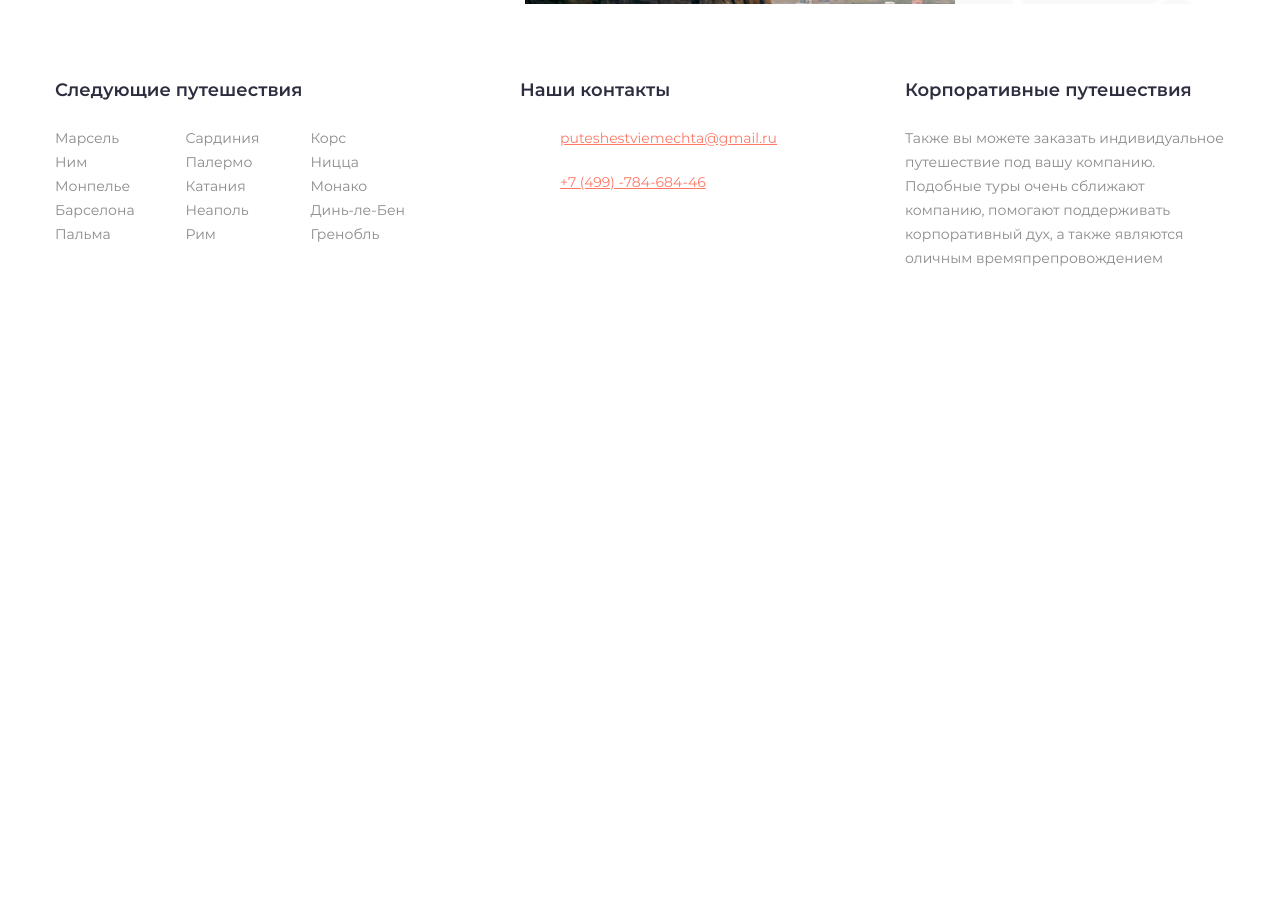
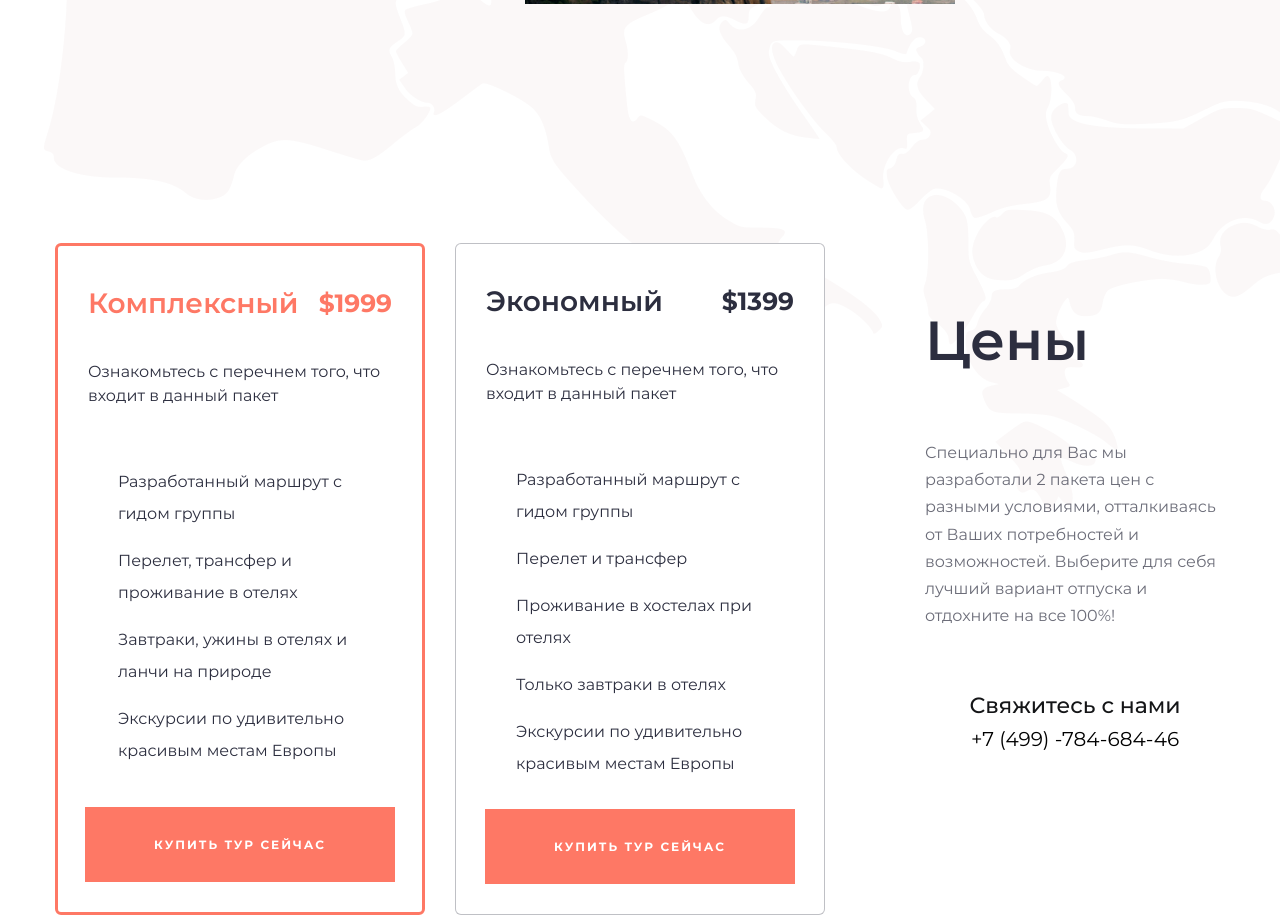
Before and after one commit to zharkowski/way, a website: page source/index.html in a window 1280 px wide. Shown: the part 3266-4185 px from the top of the page. Before the commit the page ends 3865 px from the top, so only its background shows below. Drawn offline with nearby package versions, Linux system fonts and the light colour scheme; files that its build step writes are made by us from their sources.

Commit message:
делает стилизацию блока цен

```diff
--- a/source/index.html
+++ b/source/index.html
@@ -289,7 +289,57 @@
         </div>
       </section>
 
-      <section class="prices" id="prices"></section>
+      <section class="prices" id="prices">
+        <div class="prices__description">
+          <h2 class="prices__header">Цены</h2>
+          <p class="prices__text">
+            Специально для Вас  мы разработали 2 пакета цен с разными условиями,
+            отталкиваясь от Ваших потребностей и возможностей.
+            Выберите для себя лучший вариант отпуска и отдохните на все 100%!
+          </p>
+          <span class="prices__contact-us">Свяжитесь с нами</span>
+          <a href="tel:+749978468446" class="prices__phone">+7 (499) -784-684-46</a>
+        </div>
+        <ul class="prices__list list">
+          <li class="prices__element">
+            <article class="prices__tariff tariff tariff--complex">
+              <div class="tariff__title-price-wrapper">
+                <h3 class="tariff__title">Комплексный</h3>
+                <span class="tariff__price">$1999</span>
+              </div>
+              <p class="tariff__text">
+                Ознакомьтесь с перечнем того, что входит в данный пакет
+              </p>
+              <ul class="tariff__list list">
+                <li class="tariff__item">Разработанный маршрут с гидом группы</li>
+                <li class="tariff__item">Перелет, трансфер и проживание в отелях</li>
+                <li class="tariff__item">Завтраки, ужины в отелях и ланчи на природе</li>
+                <li class="tariff__item">Экскурсии по удивительно красивым местам Европы</li>
+              </ul>
+              <button class="tariff__button button">купить тур сейчас</button>
+            </article>
+          </li>
+          <li class="prices__element">
+            <article class="prices__tariff tariff tariff--economic">
+              <div class="tariff__title-price-wrapper">
+                <h3 class="tariff__title">Экономный</h3>
+                <span class="tariff__price">$1399</span>
+              </div>
+              <p class="tariff__text">
+                Ознакомьтесь с перечнем того, что входит в данный пакет
+              </p>
+              <ul class="tariff__list list">
+                <li class="tariff__item">Разработанный маршрут с гидом группы</li>
+                <li class="tariff__item">Перелет и трансфер</li>
+                <li class="tariff__item">Проживание в хостелах при отелях</li>
+                <li class="tariff__item">Только завтраки в отелях</li>
+                <li class="tariff__item">Экскурсии по удивительно красивым местам Европы</li>
+              </ul>
+              <button class="tariff__button button">купить тур сейчас</button>
+            </article>
+          </li>
+        </ul>
+      </section>
     </div>
 
     <section class="form"></section>
--- a/source/sass/blocks/button.scss
+++ b/source/sass/blocks/button.scss
@@ -6,6 +6,7 @@
   padding-left: 40px;
   padding-right: 40px;
   box-sizing: border-box;
+  border: none;
 
   background-color: $accent;
 
--- a/source/sass/blocks/page-main.scss
+++ b/source/sass/blocks/page-main.scss
@@ -1,7 +1,8 @@
 .page-main__tabs-prices-wrapper {
   background-image: url("../img/tabs-prices-bg-desktop.png");
-  background-size: 100%;
-  background-position: top center;
+  background-repeat: no-repeat;
+  background-size: 1444px auto;
+  background-position: center 134px;
 }
 
 @media (max-width: $desktop-width) {
--- /dev/null
+++ b/source/sass/blocks/prices.scss
@@ -0,0 +1,108 @@
+.prices {
+  @include wrapper();
+  margin-top: 239px;
+  display: flex;
+  flex-direction: row-reverse;
+  justify-content: space-between;
+}
+
+.prices__list {
+  display: flex;
+}
+
+.prices__description {
+  width: 300px;
+}
+
+.prices__header {
+  display: flex;
+  margin: 53px 0;
+
+  font-style: normal;
+  font-weight: 600;
+  font-size: 55px;
+  line-height: 90px;
+  align-items: center;
+}
+
+.prices__text {
+  font-style: normal;
+  font-weight: normal;
+  font-size: 16px;
+  line-height: 170%;
+  color: rgba(44, 46, 63, 0.7);
+  margin-bottom: 60px;
+}
+
+.prices__contact-us {
+  display: block;
+  text-align: center;
+
+  font-style: normal;
+  font-weight: 500;
+  font-size: 22px;
+  line-height: 34px;
+  color: $very-dark;
+}
+
+.prices__phone {
+  display: block;
+  text-align: center;
+
+  font-style: normal;
+  font-weight: normal;
+  font-size: 20px;
+  line-height: 32px;
+  color: $black;
+}
+
+.prices__tariff {
+  height: 100%;
+}
+
+@media (max-width: $desktop-width) {
+  .prices {
+    margin-top: 80px;
+    display: block;
+  }
+
+  .prices__description {
+    width: 100%;
+  }
+
+  .prices__header {
+    display: block;
+    margin: 0 auto;
+    font-style: normal;
+    font-weight: 600;
+    font-size: 30px;
+    line-height: 150%;
+    text-align: center;
+  }
+
+  .prices__text {
+    text-align: center;
+    margin-top: 20px;
+    margin-bottom: 30px;
+  }
+
+  .prices__contact-us {
+    margin-bottom: 10px;
+    font-size: 18px;
+    line-height: 34px;
+  }
+
+  .prices__phone {
+    font-style: normal;
+    font-weight: normal;
+    font-size: 18px;
+    line-height: 32px;
+    color: $accent;
+  }
+
+  .prices__list {
+    margin-top: 30px;
+    justify-content: space-evenly;
+    flex-wrap: wrap;
+  }
+}
--- /dev/null
+++ b/source/sass/blocks/tariff.scss
@@ -0,0 +1,139 @@
+.tariff {
+  display: flex;
+  flex-direction: column;
+  width: 370px;
+  min-height: 672px;
+  padding: 40px 30px 30px 30px;
+  margin-right: 30px;
+  background-color: $white;
+  border: 1px solid rgba(44, 46, 63, 0.3);
+  border-radius: 6px;
+  box-sizing: border-box;
+
+  font-style: normal;
+  font-weight: normal;
+  font-size: 16px;
+  line-height: 24px;
+  align-items: center;
+
+  color: $text-color;
+
+
+  &--complex {
+    border: 3px solid $accent;
+  }
+}
+
+.tariff__title-price-wrapper {
+  display: flex;
+  width: 100%;
+  margin-bottom: 40px;
+  justify-content: space-between;
+  color: $text-color;
+}
+
+.tariff--complex .tariff__title-price-wrapper {
+  color: $accent;
+}
+
+.tariff__title {
+  margin: 0;
+  font-style: normal;
+  font-weight: 600;
+  font-size: 28px;
+  line-height: 34px;
+
+  align-items: center;
+}
+
+.tariff__price {
+  font-style: normal;
+  font-weight: bold;
+  font-size: 25px;
+  line-height: 34px;
+
+  display: flex;
+  align-items: center;
+  text-align: right;
+}
+
+.tariff__text {
+  margin-top: 0;
+  margin-bottom: 28px;
+}
+
+.tariff__list {
+  flex-grow: 1;
+  padding-top: 30px;
+}
+
+.tariff__item {
+  padding-left: 30px;
+  margin-bottom: 15px;
+
+  font-style: normal;
+  font-weight: normal;
+  font-size: 16px;
+  line-height: 32px;
+  color: $text-color;
+}
+
+.tariff__button {
+  display: flex;
+  justify-content: center;
+  width: 310px;
+}
+
+@media (max-width: $desktop-width) {
+  .tariff {
+    margin-right: 0;
+    width: 288px;
+    min-height: 629px;
+    padding: 30px 20px 0 20px;
+    border-bottom: none;
+    border-bottom-left-radius: 0;
+    border-bottom-right-radius: 0;
+  }
+
+  .tariff__title-price-wrapper {
+    display: block;
+    margin-bottom: 11px;
+  }
+
+  .tariff__button {
+    width: calc(100% + 42px);
+  }
+
+  .tariff__title {
+    margin: 0;
+    text-align: center;
+
+    font-size: 24px;
+    line-height: 34px;
+  }
+
+  .tariff__price {
+    display: block;
+    margin-top: 10px;
+    text-align: center;
+
+    font-size: 25px;
+    line-height: 34px;
+  }
+
+  .tariff__text {
+    text-align: center;
+    margin-bottom: 10px;
+  }
+
+  .tariff__list {
+    padding-top: 20px;
+  }
+
+  .tariff__item {
+    font-size: 16px;
+    line-height: 32px;
+    margin-bottom: 10px;
+    padding-left: 27px;
+  }
+}
--- a/source/sass/style.scss
+++ b/source/sass/style.scss
@@ -20,6 +20,8 @@
 @import "blocks/tabs";
 @import "blocks/country";
 @import "blocks/review";
+@import "blocks/prices";
+@import "blocks/tariff";
 
 // временно для разметки
 //@import "outline";
--- a/source/sass/variables.scss
+++ b/source/sass/variables.scss
@@ -12,6 +12,7 @@ $retina-dpi: 144dpi;
 $retina-dppx: 1.5dppx;
 
 $white: #ffffff;
+$black: #000000;
 $light: #e5e5e5;
 $accent: #fe7865;
 $accent-hover: #f17d4b;
```
